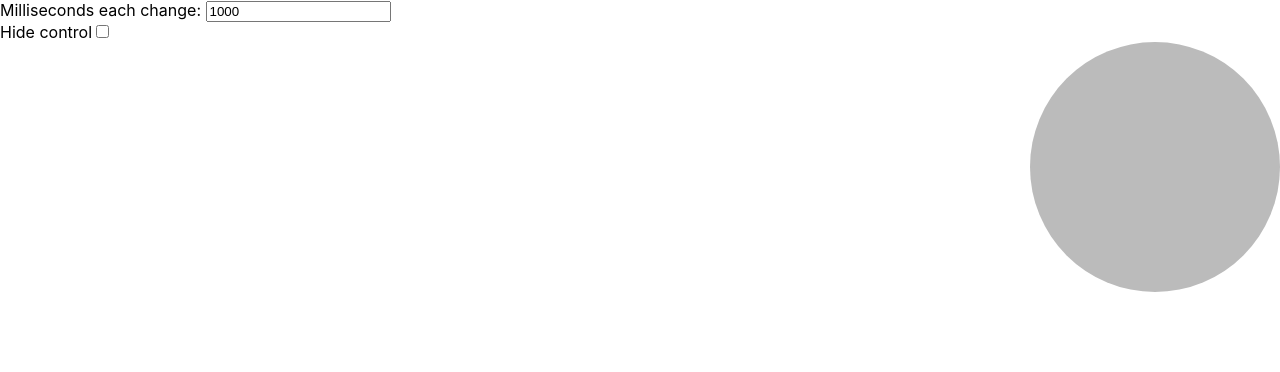
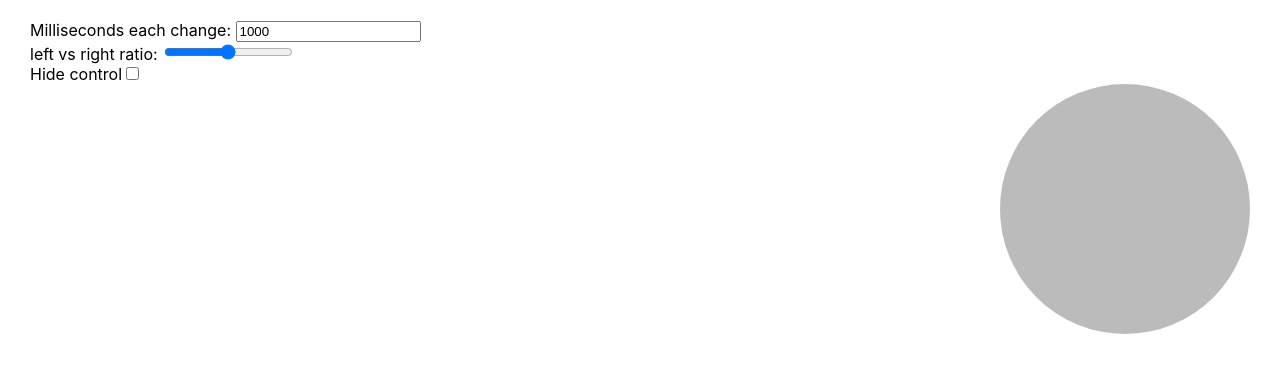
Before and after one commit to liquidMocha/reflex-trainer, a React (Create React App) app: page / in a window 1280 px wide. Shown: the top 372 px of the page. Built offline with nearby package versions, Linux system fonts and the light colour scheme.

Commit message:
add left vs right ratio control

```diff
--- a/src/App.css
+++ b/src/App.css
@@ -10,3 +10,7 @@
   display: flex;
   justify-content: space-between;
 }
+
+.App {
+  padding: 20px 30px;
+}
--- a/src/App.tsx
+++ b/src/App.tsx
@@ -1,5 +1,9 @@
 import React, {useEffect, useState} from 'react';
 import './App.css';
+
+function getRandomInt(max: number) {
+    return Math.floor(Math.random() * Math.floor(max));
+}
 
 function App() {
     const [showLeft, setShowLeft] = useState(false);
@@ -7,9 +11,11 @@ function App() {
     const [showControl, setShowControl] = useState(true);
     const [switchFrequency, setSwitchFrequency] = useState(1000);
     const [intervalId, setIntervalId] = useState();
+    const [leftPercentage, setLeftPercentage] = useState(50);
 
     function showLeftOrRight() {
-        if (Math.floor(Math.random() * 2 % 2) === 0) {
+        let randomInt = getRandomInt(100);
+        if (randomInt < leftPercentage) {
             setShowLeft(true);
             setShowRight(false);
         } else {
@@ -28,7 +34,7 @@ function App() {
         setIntervalId(setInterval(() => {
             showLeftOrRight();
         }, switchFrequency));
-    }, [switchFrequency]);
+    }, [switchFrequency, leftPercentage]);
 
     function changeSwitchFrequency(event: React.ChangeEvent<HTMLInputElement>) {
         setSwitchFrequency(Number(event.target.value));
@@ -38,16 +44,30 @@ function App() {
         <div className="App">
             {showControl?
             <section>
+                <div>
                 <label>Milliseconds each change: </label>
                 <input
                     value={switchFrequency}
                     type="number"
                     onChange={changeSwitchFrequency}
                 />
+                </div>
+                <div>
+                    <label>left vs right ratio: </label>
+                    <input
+                        type="range"
+                        min="1"
+                        max="100"
+                        value={leftPercentage.toString()}
+                        onChange={(event) => {
+                            setLeftPercentage(Number(event.target.value));
+                        }}
+                    />
+                </div>
             </section>: null}
             <section>
-                <label>Hide control</label>
-                <input type='checkbox' onChange={(event) =>{setShowControl((prevState => !prevState))}} />
+                <label htmlFor="hide-control">Hide control</label>
+                <input id="hide-control" type='checkbox' onChange={() =>{setShowControl(!showControl)}} />
             </section>
             <section id="display-area">
                 <section>
```
